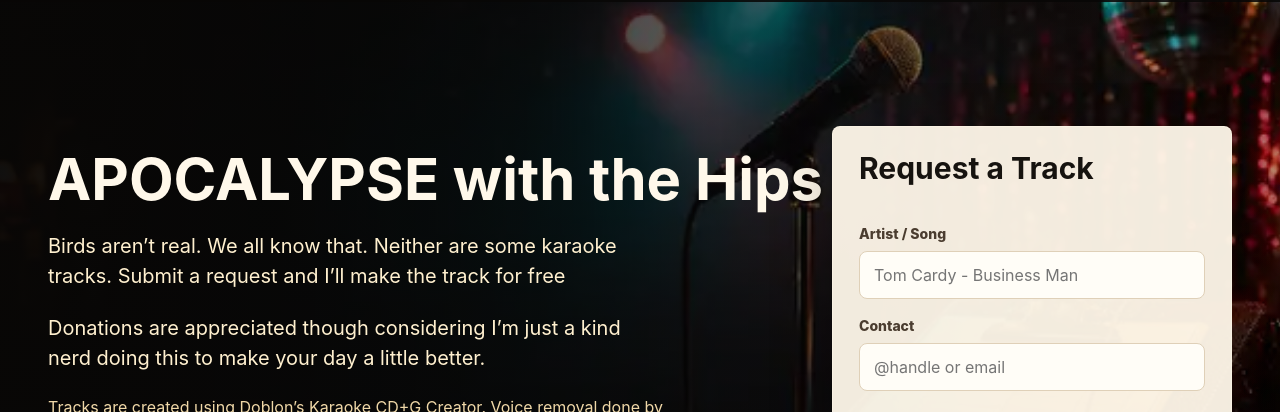
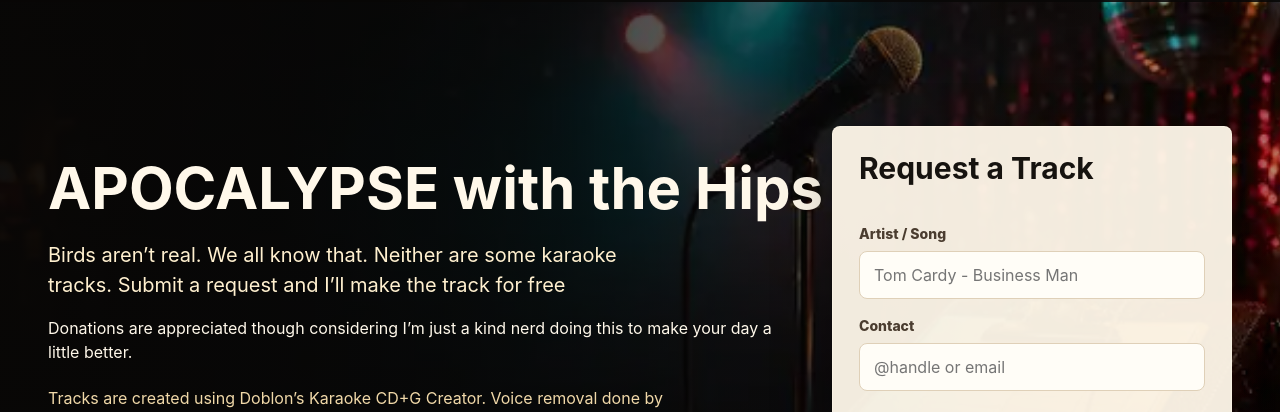
Before and after one commit to oapl/AWTH-Karaoke-Requests, a plain HTML site: page index.html in a window 1280 px wide. Shown: the part 66-478 px from the top of the page. Drawn offline with Linux system fonts and the light colour scheme.

Commit message:
Update index.html

```diff
--- a/index.html
+++ b/index.html
@@ -49,7 +49,7 @@
             <p class="lede">
               Birds aren&rsquo;t real. We all know that. Neither are some karaoke tracks.
               Submit a request and I&rsquo;ll make the track for free</P>
-            <p class="lede">
+            <p>
               <i></i>Donations are appreciated though considering I&rsquo;m just a kind nerd doing this to make your day a little better.</i>
             </p>
             <p class="lede lede-secondary">
```
